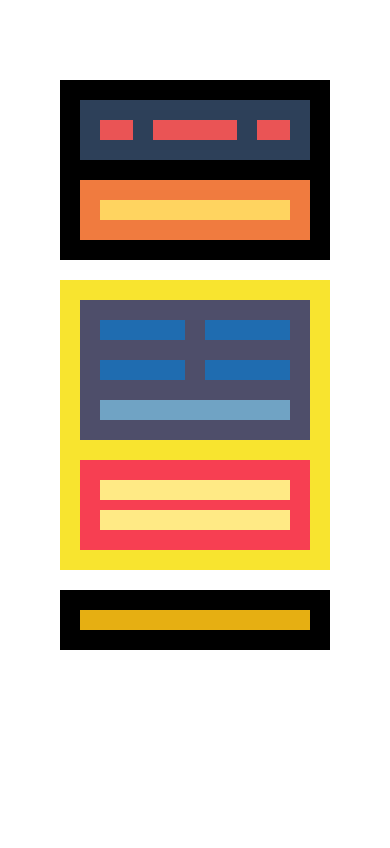
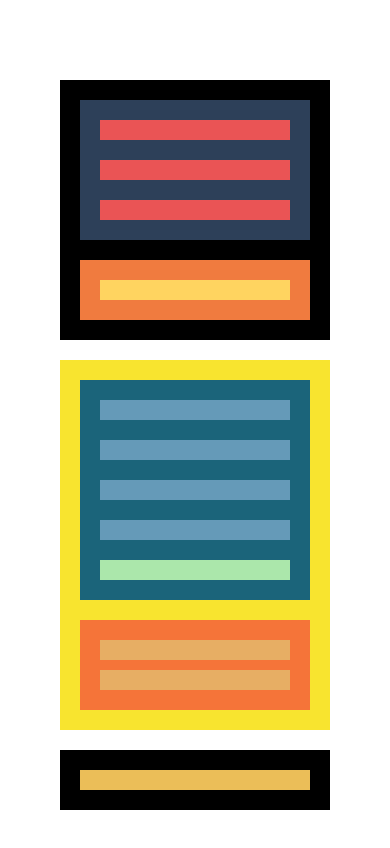
Before and after one commit to PamelaSCB/Sprint1, a plain HTML site: page Nivel1/index.html in a window 390 px wide. Drawn offline with Linux system fonts and the light colour scheme.

Commit message:
ejercicio 3

```diff
--- a/Nivel1/css/estilos.css
+++ b/Nivel1/css/estilos.css
@@ -88,3 +88,46 @@
     flex-direction: column;
   }
 }
+
+@media all and (max-width: 488px) {
+  /* para moviles */
+  .menu {
+    flex-direction: column;
+  }
+  .logo,
+  .nav,
+  .social {
+    flex: 1 1 auto;
+  }
+
+  .main {
+    background: #f8e42f;
+  }
+
+  .section {
+    background: #1b647a;
+    flex-direction: column;
+  }
+
+  .article {
+    background: #659ab8;
+    flex: 1 1 auto;
+  }
+
+  .line {
+    background: #abe7ab;
+    flex: 1 1 auto;
+  }
+
+  .aside {
+    background: #f57439;
+  }
+
+  .others {
+    background: #e7ae64;
+  }
+
+  .foot {
+    background: #ebbe58;
+  }
+}
```
